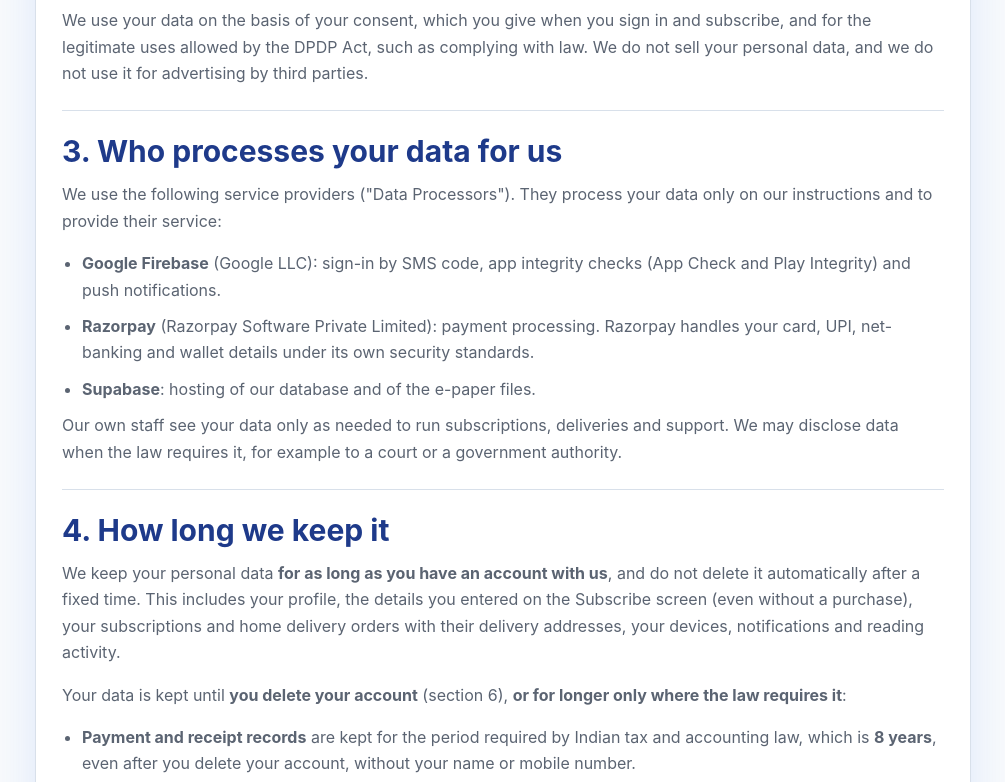
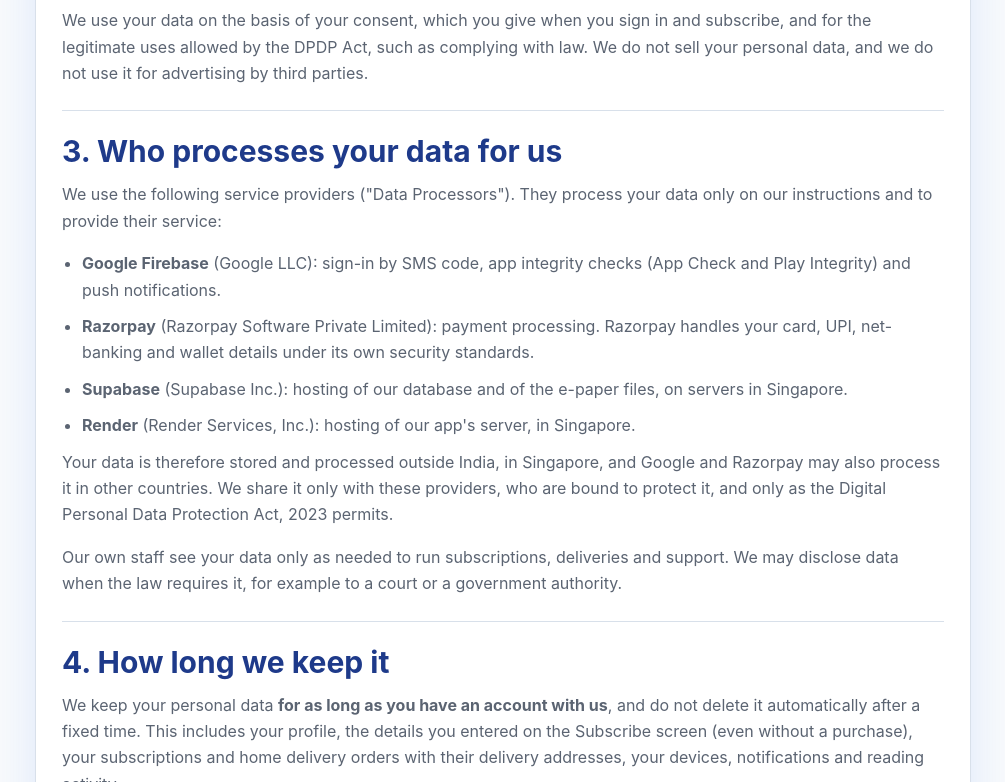
Before and after one commit to PropertyPulse-Editor/pp-agency-docs, a plain HTML site: page epaper/privacy.html in a window 1280 px wide. Shown: the part 1628-2410 px from the top of the page, without its empty margins (137-1142 px from the left). Drawn offline with Linux system fonts and the light colour scheme.

Commit message:
E-paper privacy policy: data stored in Singapore (Supabase, Render)

```diff
--- a/epaper/privacy.html
+++ b/epaper/privacy.html
@@ -35,7 +35,7 @@
     <section class="page-title">
       <p class="eyebrow">Legal</p>
       <h1>Privacy Policy</h1>
-      <p>Effective date: 15 November 2026</p>
+      <p>Effective date: 19 November 2026</p>
     </section>
 
     <article class="card legal-card">
@@ -72,8 +72,10 @@
       <ul>
         <li><strong>Google Firebase</strong> (Google LLC): sign-in by SMS code, app integrity checks (App Check and Play Integrity) and push notifications.</li>
         <li><strong>Razorpay</strong> (Razorpay Software Private Limited): payment processing. Razorpay handles your card, UPI, net-banking and wallet details under its own security standards.</li>
-        <li><strong>Supabase</strong>: hosting of our database and of the e-paper files.</li>
+        <li><strong>Supabase</strong> (Supabase Inc.): hosting of our database and of the e-paper files, on servers in Singapore.</li>
+        <li><strong>Render</strong> (Render Services, Inc.): hosting of our app's server, in Singapore.</li>
       </ul>
+      <p>Your data is therefore stored and processed outside India, in Singapore, and Google and Razorpay may also process it in other countries. We share it only with these providers, who are bound to protect it, and only as the Digital Personal Data Protection Act, 2023 permits.</p>
       <p>Our own staff see your data only as needed to run subscriptions, deliveries and support. We may disclose data when the law requires it, for example to a court or a government authority.</p>
       <!-- LAWYER REVIEW: Some of these providers may store data outside India. Confirm the server locations and that cross-border transfer is permitted under section 16 of the DPDP Act (no country restriction notified at the time of writing). Add any other processors used at launch (for example email or hosting providers). -->
 
```
